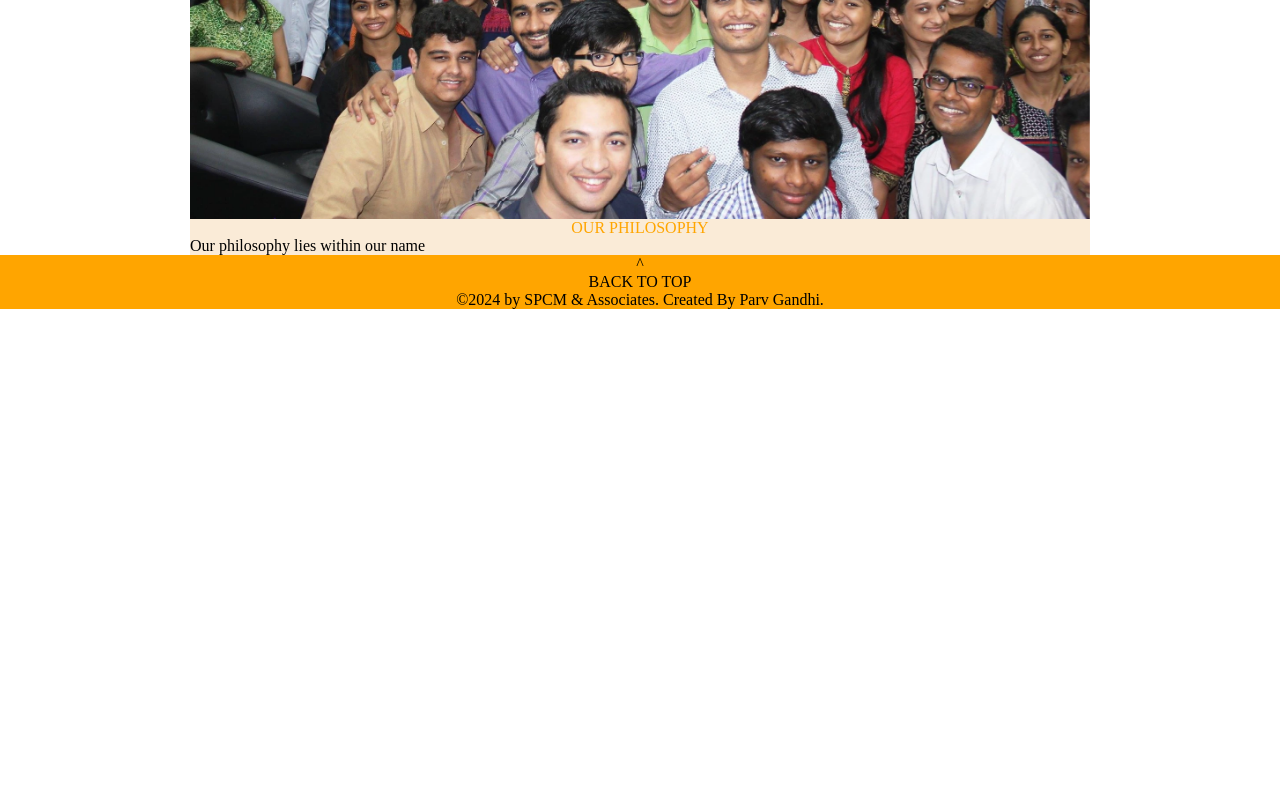
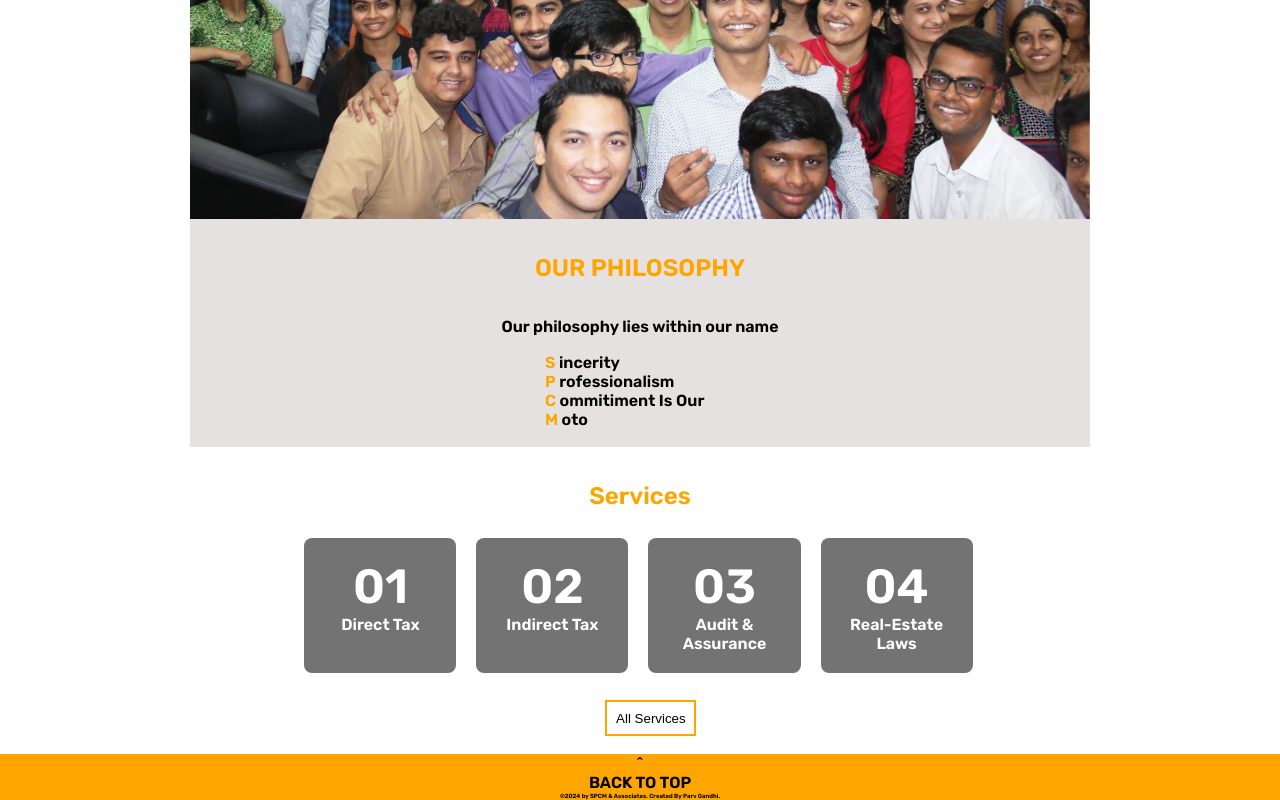
Before and after one commit to rahulthombre/CA, a plain HTML site: page index.html in a window 1280 px wide. Shown: the part 454-1254 px from the top of the page. Before the commit the page ends 800 px from the top, so only its background shows below. Drawn offline with Linux system fonts and the light colour scheme; a web font is replaced by a local one.

Commit message:
Sec2 and 3

```diff
--- a/index.css
+++ b/index.css
@@ -1,36 +1,37 @@
-*{
+* {
     margin: 0;
     padding: 0;
 }
 
-.label{
+.label {
     text-align: center;
 }
 
-.nav ul{
+.nav ul {
     display: flex;
     justify-content: center;
     list-style: none;
 
 }
 
-.nav ul li{
+.nav ul li {
     padding: 10px 10px 10px 10px;
     margin: 0 5px;
 }
 
-.nav ul li:hover{
+.nav ul li:hover {
     box-shadow: inset 0 4px 0 0 #ff9c08;
     /* display: inline-block;
     border-top: 4px solid orange; */
     cursor: pointer;
 }
 
-.nav ul li a{
+.nav ul li a {
     text-decoration: none;
     color: black;
 }
-.sec1{
+
+.sec1 {
     background-repeat: no-repeat;
     text-align: center;
 }
@@ -40,29 +41,101 @@
     height: auto;
 }
 
-.sec2{
-    background-color: antiquewhite;
+.sec2 {
+    background-color: rgb(230, 225, 225);
+    padding: 2%;
+    font-family: 'Dhurjati', sans-serif;
+    font-family: 'Rubik', sans-serif;
+}
+.sec2 p {
+    text-align: center;
+    padding: 2%;
 }
 
-#philosophy{
+.sec2 span {
+    margin-left: 37%;
+    padding: 2%;
+}
+
+.sec2 span b {
+    color: orange;
+}
+
+#philosophy {
     text-align: center;
-    color:orange;
+    font-size: 150%;
+    color: orange;
+    padding: 2%;
 
 }
+.sec3{
+    padding: 2%;
+    font-family: 'Dhurjati', sans-serif;
+    font-family: 'Rubik', sans-serif;
 
+}
+#Services {
+    text-align: center;
+    font-size: 150%;
+    color: orange;
+    padding: 2%;
 
+}
+.bigbox {
+    display: flex;
+    justify-content: flex-start;
+    width: 80%;
+    margin-left: 10%;
+    flex-wrap: wrap;
+  }
 
-
-footer{
+  .box {
+    width: 22%;
+    /* height: 150px; */
+    background-color: #13131397;
+    color: #fff;
+    text-align: center;
+    padding: 20px;
+    margin: 10px;
+    box-sizing: border-box;
+    border-radius: 8px;
+  }
+#Num{
+    font-size: 300%;
+}
+.btn{
+    margin-left: 46%;
+    margin-top: 2%;
+    padding: 1%;
+    border: 2px solid orange;
+    background-color: white;
+}
+.btn a{
+    text-decoration: none;
+    color: black;
+}
+.btn a:hover{
+    cursor: pointer;
+    color: orange;
+}
+footer {
     text-align: center;
     background-color: orange;
     height: auto;
+    font-family: 'Dhurjati', sans-serif;
+    font-family: 'Rubik', sans-serif;
+
 }
-
-.f1 p a{
+.f1{
+    font-size: 100%;
+}
+.f1 p a {
     text-decoration: none;
     color: black;
 
+}
+.f2{
+    font-size: 10%;
 }
 .mySlides {
     display: none;
@@ -78,6 +151,7 @@ img {
     position: relative;
     margin: auto;
 }
+
 .active {
     background-color: #717171;
 }
--- a/index.html
+++ b/index.html
@@ -1,11 +1,16 @@
 <!DOCTYPE html>
 <html lang="en">
+
 <head>
     <meta charset="UTF-8">
     <meta name="viewport" content="width=device-width, initial-scale=1.0">
+    <link rel="preconnect" href="https://fonts.googleapis.com">
+    <link rel="preconnect" href="https://fonts.gstatic.com" crossorigin>
+    <link href="https://fonts.googleapis.com/css2?family=Dhurjati&family=Rubik:wght@600&display=swap" rel="stylesheet">
     <link rel="stylesheet" href="index.css">
     <title>CA</title>
 </head>
+
 <body>
     <header>
         <div class="label">
@@ -48,10 +53,36 @@
                 <div class="text"></div>
             </div>
 
-        <div class="sec2">
-            <p id="philosophy">OUR PHILOSOPHY</p>
-            <p>Our philosophy lies within our name </p>
-        </div>
+            <div class="sec2">
+                <p id="philosophy">OUR PHILOSOPHY</p>
+                <p>Our philosophy lies within our name </p>
+                <span><b>S</b> incerity</span><br>
+                <span><b>P</b> rofessionalism</span><br>
+                <span><b>C</b> ommitiment Is Our</span><br>
+                <span><b>M</b> oto</span>
+            </div>
+            <div class="sec3">
+                <p id="Services">Services</p>
+                <div class="bigbox">
+                    <div class="box">
+                        <p id="Num">01</p>
+                        <p>Direct Tax</p>
+                    </div>
+                    <div class="box">
+                        <p id="Num">02</p>
+                        <p>Indirect Tax</p>
+                    </div>
+                    <div class="box">
+                        <p id="Num">03</p>
+                        <p>Audit & Assurance</p>
+                    </div>
+                    <div class="box">
+                        <p id="Num">04</p>
+                        <p>Real-Estate Laws</p>
+                    </div>
+                </div>
+                <button class="btn"><a href="services.html">All Services</a></button>
+            </div>
     </main>
     <script>
         let slideIndex = 0;
@@ -83,4 +114,5 @@
     </footer>
 
 </body>
+
 </html>
```
Lines whose indentation alone changed are shown as unchanged.
